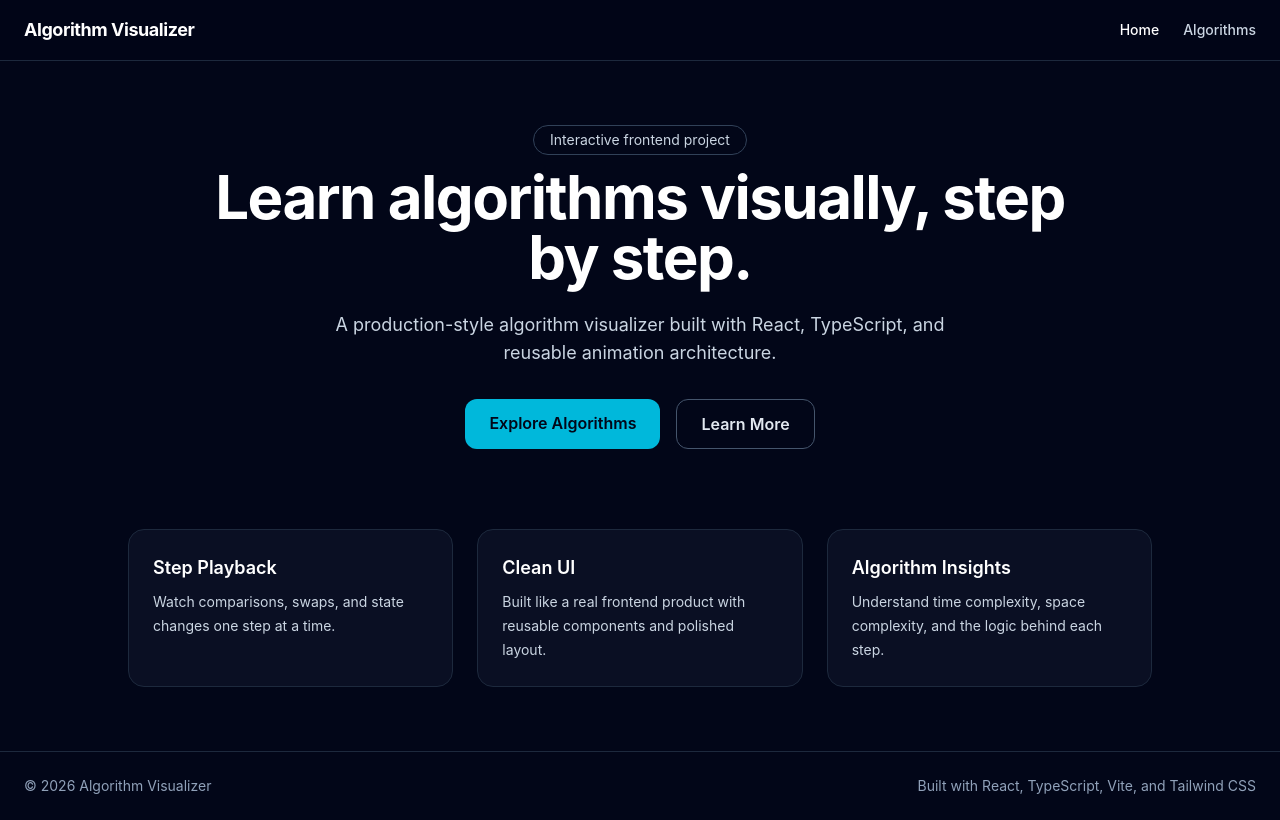
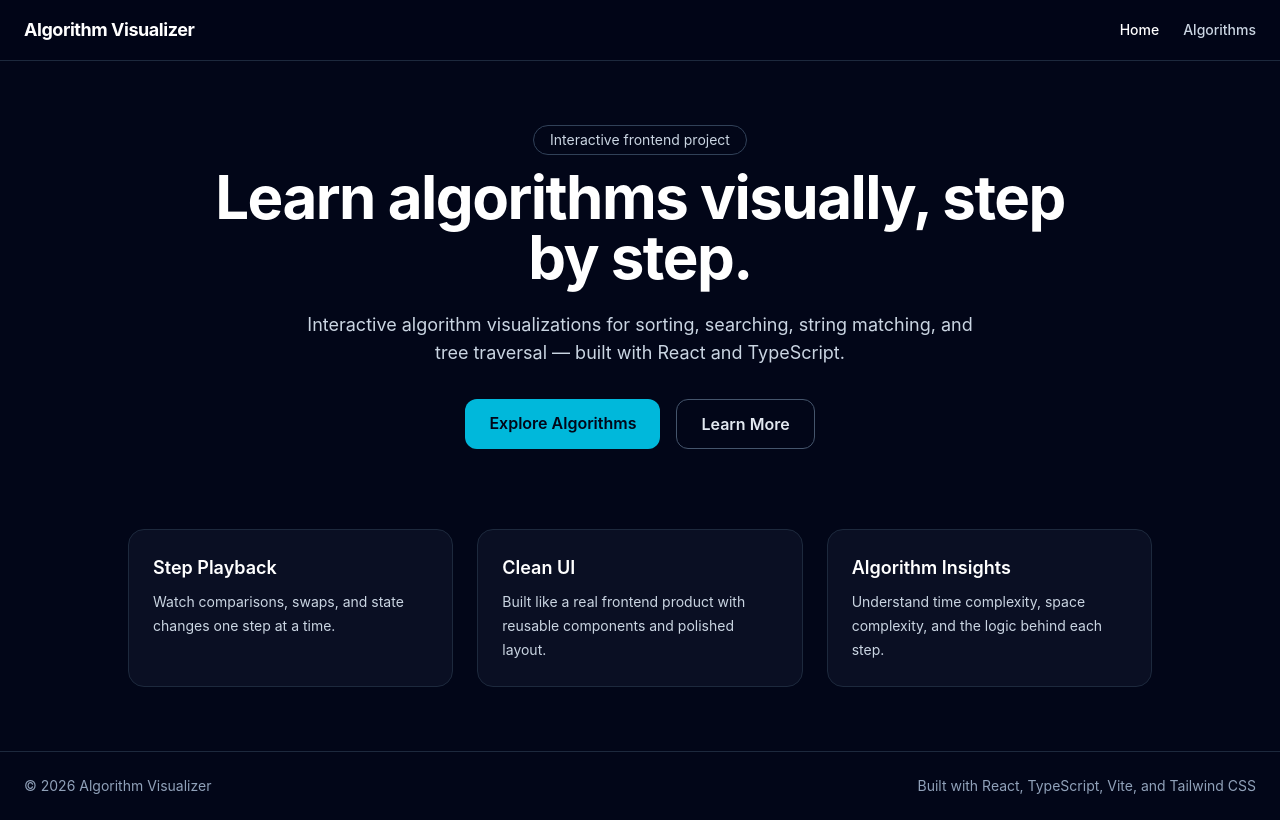
Before and after one commit to shruti-246/Algorithm_Visualizer, a React (Vite) app in the folder algorithm-visualizer/: page / in a window 1280 px wide. Built offline with nearby package versions, Linux system fonts and the light colour scheme.

Commit message:
Updated some UI texts

```diff
--- a/algorithm-visualizer/src/pages/Home.tsx
+++ b/algorithm-visualizer/src/pages/Home.tsx
@@ -12,8 +12,7 @@ export default function Home() {
       </h1>
 
       <p className="mt-6 max-w-2xl text-base leading-7 text-slate-300 sm:text-lg">
-        A production-style algorithm visualizer built with React, TypeScript,
-        and reusable animation architecture.
+        Interactive algorithm visualizations for sorting, searching, string matching, and tree traversal — built with React and TypeScript.
       </p>
 
       <div className="mt-8 flex flex-col gap-4 sm:flex-row">
```
